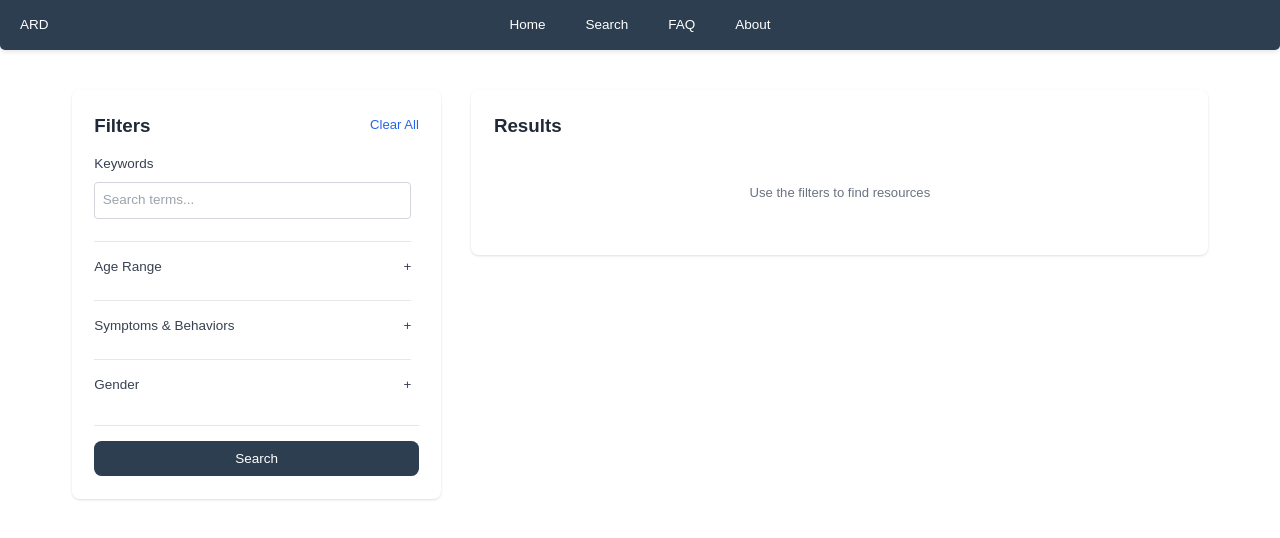
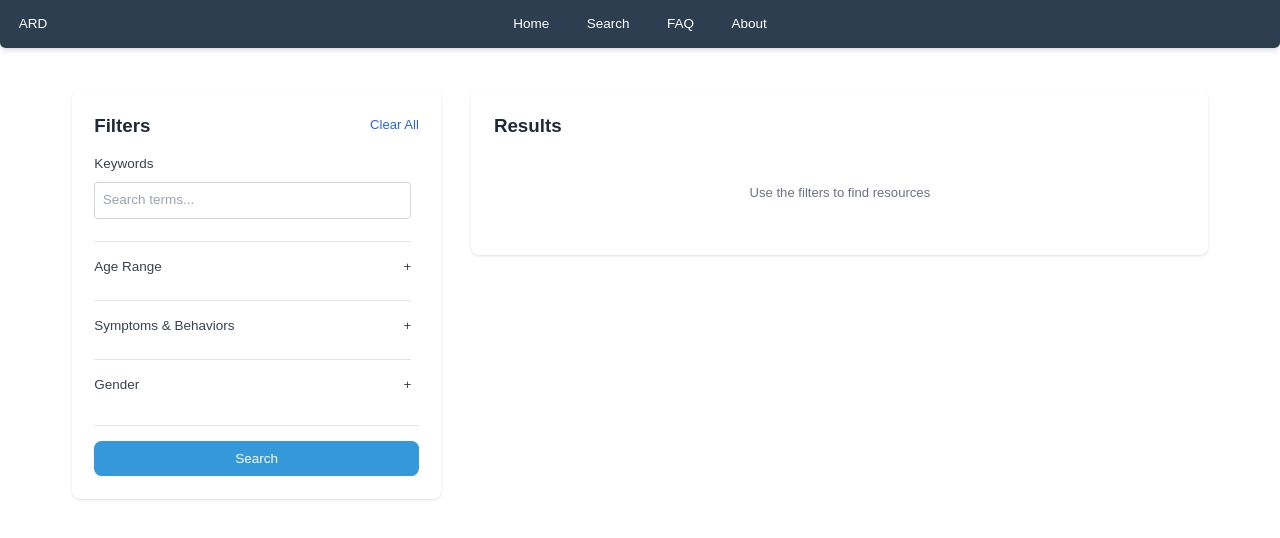
Before and after one commit to TipsyCanoe/Autism-Spectrum-Disorder-ASD-Treatment-Database, a React (Create React App) app in the folder frontend/testing-website/: page /search in a window 1280 px wide. Shown: the top 538 px of the page. Built offline with nearby package versions, Linux system fonts and the light colour scheme.

Commit message:
code update, removing redundancy, navigated most styling to Tailwind

```diff
--- a/frontend/testing-website/src/features/search/components/NavBar.css
+++ /dev/null
@@ -1,52 +0,0 @@
-.navbar {
-  position: fixed;
-  top: 0;
-  width: 100%;
-  background-color: #2c3e50; /* Dark blue background */
-  box-shadow: 0 2px 4px rgba(0, 0, 0, 0.1);
-  z-index: 1000;
-  display: flex;
-  align-items: center;
-  padding: 0 20px;
-  /* round bottom edges */
-  border-bottom-left-radius: 5px;
-  border-bottom-right-radius: 5px;
-}
-
-.navbar-title {
-  position: absolute;
-  left: 20px;
-  margin: 0;
-  padding: 10px 0;
-  color: #ffffff; /* White text color */
-  /* don't allow cursor to select text */
-  user-select: none;
-}
-
-.navbar-list-wrapper {
-  flex: 1;
-  display: flex;
-  justify-content: center;
-}
-
-.navbar-list {
-  display: flex;
-  list-style: none;
-  padding: 0;
-  margin: 0;
-}
-
-.navbar-item {
-  margin: 0;
-}
-
-.navbar-item a {
-  text-decoration: none;
-  color: #ffffff; /* White text color */
-  padding: 15px 20px;
-  display: block;
-}
-
-.navbar-item a:hover {
-  background-color: #3498db; /* Light blue hover background */
-}
--- a/frontend/testing-website/src/features/search/components/NavBar.jsx
+++ b/frontend/testing-website/src/features/search/components/NavBar.jsx
@@ -1,24 +1,62 @@
 import React from "react";
 import { Link } from "react-router-dom";
-import "./NavBar.css"; // Import the CSS file for NavBar styles
 
 const NavBar = () => {
   return (
-    <nav className="navbar">
-      <div className = "navbar-title">ARD</div>
-      <div className="navbar-list-wrapper">
-        <ul className="navbar-list">
-          <li className="navbar-item">
-            <Link to="/">Home</Link>
+    <nav
+      className="fixed top-0 w-full bg-navbar-blue shadow-md z-50 flex items-center px-5 rounded-bl-md rounded-br-md" // Added Tailwind classes for .navbar
+      role="navigation"
+    >
+      <div className="absolute left-5 py-2.5 text-white select-none m-0">
+        {" "}
+        {/* Added Tailwind classes for .navbar-title */}
+        ARD
+      </div>
+      <div className="flex-1 flex justify-center">
+        {" "}
+        {/* Added Tailwind classes for .navbar-list-wrapper */}
+        <ul className="flex list-none p-0 m-0">
+          {" "}
+          {/* Added Tailwind classes for .navbar-list */}
+          <li className="m-0">
+            {" "}
+            {/* Added Tailwind classes for .navbar-item */}
+            <Link
+              to="/"
+              className="text-white px-5 py-3.75 block hover:bg-link-hover-blue" // Added Tailwind classes for .navbar-item a and a:hover
+            >
+              Home
+            </Link>
           </li>
-          <li className="navbar-item">
-            <Link to="/search">Search</Link>
+          <li className="m-0">
+            {" "}
+            {/* Added Tailwind classes for .navbar-item */}
+            <Link
+              to="/search"
+              className="text-white px-5 py-3.75 block hover:bg-link-hover-blue" // Added Tailwind classes for .navbar-item a and a:hover
+            >
+              Search
+            </Link>
           </li>
-          <li className="navbar-item">
-            <Link to="/faq">FAQ</Link>
+          <li className="m-0">
+            {" "}
+            {/* Added Tailwind classes for .navbar-item */}
+            <Link
+              to="/faq"
+              className="text-white px-5 py-3.75 block hover:bg-link-hover-blue" // Added Tailwind classes for .navbar-item a and a:hover
+            >
+              FAQ
+            </Link>
           </li>
-          <li className="navbar-item">
-            <Link to="/about">About</Link>
+          <li className="m-0">
+            {" "}
+            {/* Added Tailwind classes for .navbar-item */}
+            <Link
+              to="/about"
+              className="text-white px-5 py-3.75 block hover:bg-link-hover-blue" // Added Tailwind classes for .navbar-item a and a:hover
+            >
+              About
+            </Link>
           </li>
         </ul>
       </div>
--- a/frontend/testing-website/src/routes/HomePage.jsx
+++ b/frontend/testing-website/src/routes/HomePage.jsx
@@ -32,7 +32,7 @@ const HomePage = () => {
             Find the Resources You Need
           </h3>
           <Link to="/search">
-            <button className="mt-4 px-6 py-2 bg-custom text-white rounded-lg hover:bg-blue-700">
+            <button className="mt-4 px-6 py-2 bg-navbar-blue text-white rounded-lg hover:bg-link-hover-blue">
               Search
             </button>
           </Link>
@@ -117,7 +117,7 @@ const HomePage = () => {
                 href="https://www.autismspeaks.org"
                 target="_blank"
                 rel="noopener noreferrer"
-                className="mt-4 inline-block px-6 py-2 bg-custom text-white rounded-lg hover:bg-blue-700"
+                className="mt-4 inline-block px-6 py-2 bg-navbar-blue text-white rounded-lg hover:bg-link-hover-blue"
               >
                 Visit Autism Speaks
               </a>
@@ -140,7 +140,7 @@ const HomePage = () => {
                 href="https://nationalautismassociation.org"
                 target="_blank"
                 rel="noopener noreferrer"
-                className="mt-4 inline-block px-6 py-2 bg-custom text-white rounded-lg hover:bg-blue-700"
+                className="mt-4 inline-block px-6 py-2 bg-navbar-blue text-white rounded-lg hover:bg-link-hover-blue"
               >
                 Visit National Autism Association
               </a>
@@ -161,7 +161,7 @@ const HomePage = () => {
                 href="https://www.autism-society.org"
                 target="_blank"
                 rel="noopener noreferrer"
-                className="mt-4 inline-block px-6 py-2 bg-custom text-white rounded-lg hover:bg-blue-700"
+                className="mt-4 inline-block px-6 py-2 bg-navbar-blue text-white rounded-lg hover:bg-link-hover-blue"
               >
                 Visit Autism Society
               </a>
@@ -177,7 +177,7 @@ const HomePage = () => {
           <p className="mb-8">
             Sign up to receive updates and access exclusive resources.
           </p>
-          <button className="px-6 py-2 bg-custom rounded-lg text-white">
+          <button className="px-6 py-2 bg-navbar-blue rounded-lg text-white">
             Sign Up Now
           </button>
         </div>
--- a/frontend/testing-website/tailwind.config.js
+++ b/frontend/testing-website/tailwind.config.js
@@ -1,11 +1,21 @@
-// filepath: /home/coleoliva/senior-proj/frontend-barebones/testing-website/tailwind.config.js
+/** @type {import('tailwindcss').Config} */
 module.exports = {
-    content: ["./src/**/*.{js,jsx,ts,tsx}"],
+  content: [
+    "./src/**/*.{js,jsx,ts,tsx}", // Ensure this covers your project structure
+  ],
   theme: {
     extend: {
       colors: {
-          custom: "#2c3e50",
-          "custom-hover": "#1a252f",
+        "navbar-blue": "#2c3e50", // Custom name for the background
+        "link-hover-blue": "#3498db", // Custom name for the hover background
+        custom: "#3498db", // Assuming 'bg-custom' from HomePage uses this
+      },
+      spacing: {
+        3.75: "0.9375rem", // Custom spacing for 15px (15 / 16 = 0.9375)
+        1.25: "0.3125rem", // Custom spacing for 5px (5 / 16 = 0.3125) - if needed for radius
+      },
+      borderRadius: {
+        "md-5": "5px", // Custom border radius if needed instead of md
       },
     },
   },
```
Also changed, not shown: 1 other file (tests, documents, lock files or other folders). Lines whose indentation alone changed are shown as unchanged.
